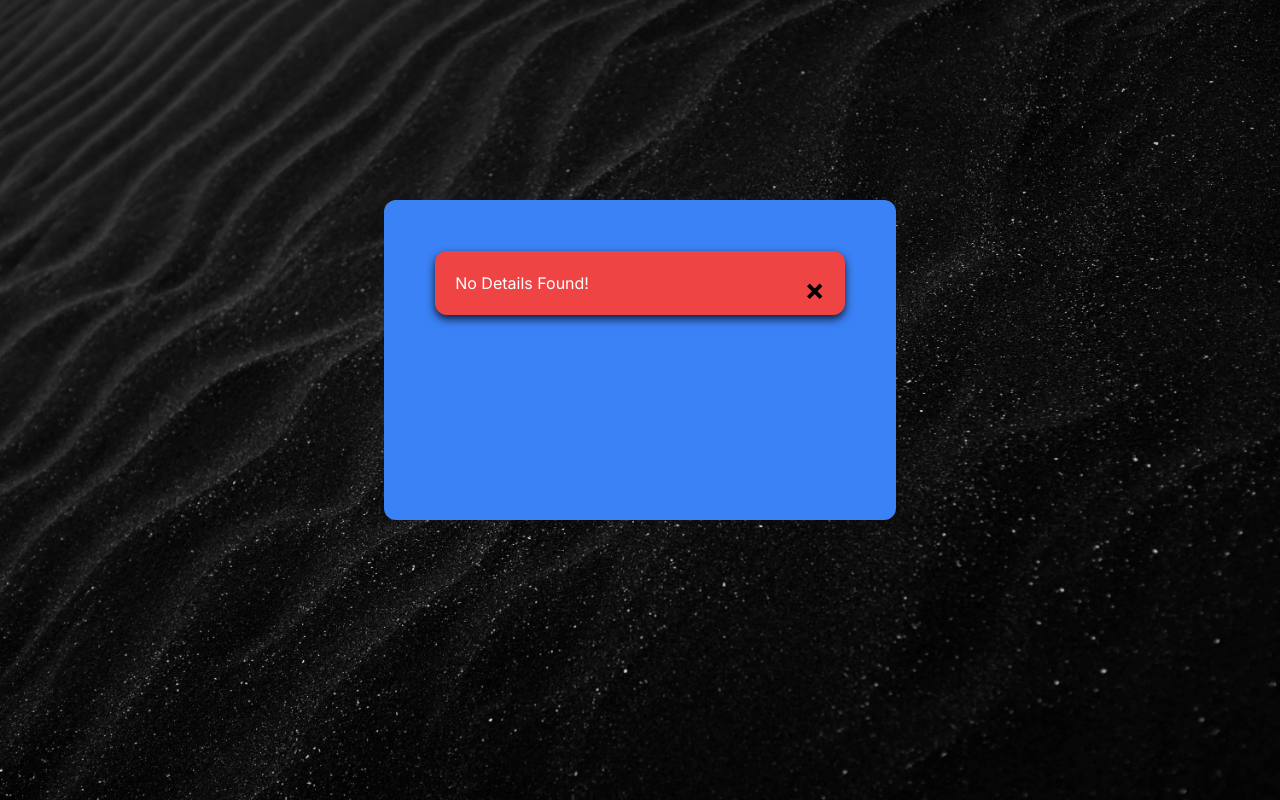
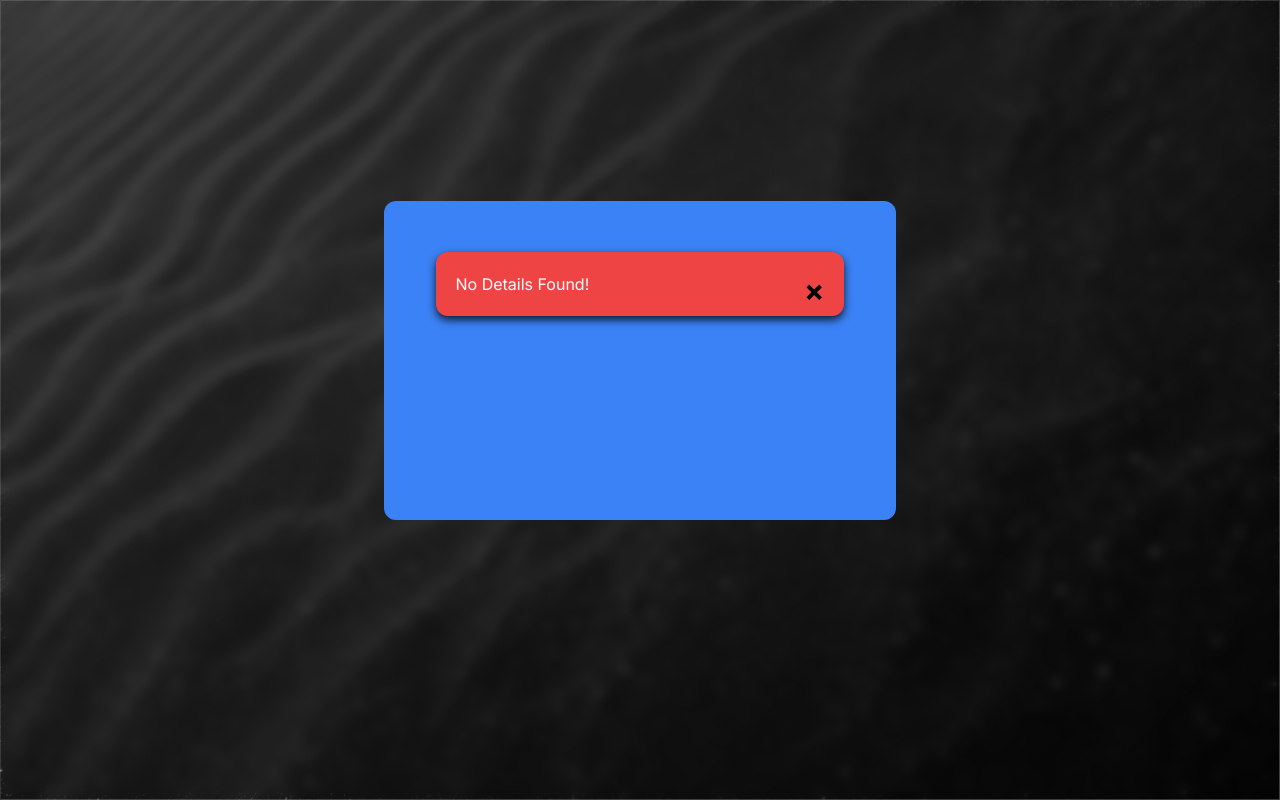
Before and after one commit to Hamhunter23/H2S, a Next.js app in the folder skillforage/: page /journey in a window 1280 px wide. Both pictures are taken after a click on the button "Module Details". Built offline with nearby package versions, Linux system fonts and the light colour scheme.

Commit message:
blurred again

```diff
--- a/skillforage/app/journey/page.tsx
+++ b/skillforage/app/journey/page.tsx
@@ -319,11 +319,6 @@ const Journey = () => {
             ></iframe>
         );
     }
-    // const callback = (videoUrl: string) => {
-    //     const result = youtubeEmbed(videoUrl);
-    //     setTimeout(() => {}, 1800);
-    //     return result;
-    // }
 
     useEffect(() => {
         const span = document.querySelector(".close") as HTMLElement;
@@ -374,7 +369,9 @@ const Journey = () => {
                 />
             </div>
             )}
-            {isModalVisible && <Modal details={detailState} />}
+            {isModalVisible && <div className="h-full w-full fixed z-10 glass">
+                <Modal details={detailState} />
+            </div>}
             <div className="flex relative h-full">
                 <div id="module-container" ref={moduleContainerRef} className={`flex-grow overflow-y-auto h-full py-8   ${learnState ? "move" : ""}`} >
                     <div className="flex flex-col-reverse items-center justify-center overflow-x-hidden relative w-full min-h-full" style={{ overflowY: 'auto' }}>
```
